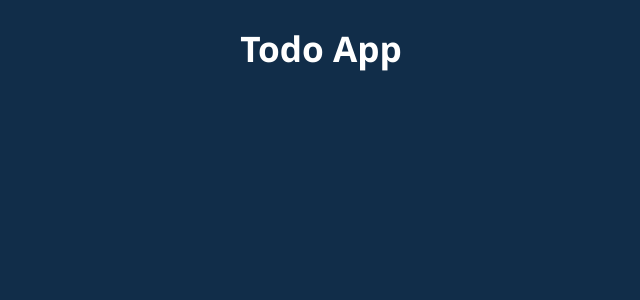
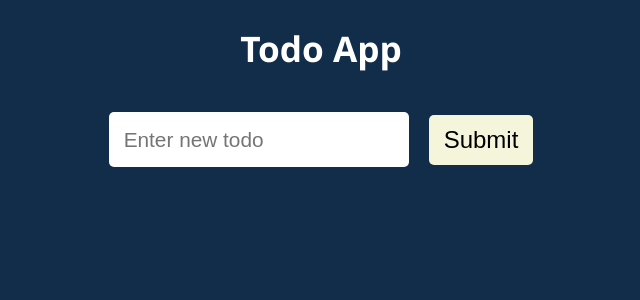
Before and after one commit to YevhenPetrovskyi/Todo-App, a React (Vite) app: page / in a window 1280 px wide. Shown: the top 300 px of the page, without its empty margins (319-959 px from the left). Built offline with nearby package versions, Linux system fonts and the light colour scheme; the HTML template or start-up script is replaced by a standard one.

Commit message:
add TodoForm component

```diff
--- a/src/App.jsx
+++ b/src/App.jsx
@@ -1,5 +1,7 @@
 import { useState } from 'react';
 import { v4 as uuidv4 } from 'uuid';
+
+import TodoForm from './components/Todos/TodoForm';
 
 import './App.css';
 
@@ -19,6 +21,7 @@ function App() {
   return (
     <div className="App">
       <h1>Todo App</h1>
+      <TodoForm addTodo={addTodoHandler} />
     </div>
   );
 }
--- a/src/components/Todos/TodoForm.jsx
+++ b/src/components/Todos/TodoForm.jsx
@@ -0,0 +1,33 @@
+import { useState } from 'react';
+import Button from '../UI/Button';
+import styles from './TodoForm.module.css';
+
+function TodoForm({ addTodo }) {
+  const [text, setText] = useState('');
+
+  const onSubmitHandler = (event) => {
+    event.preventDefault();
+    if (!text) {
+      return;
+    }
+    addTodo(text);
+    setText('');
+  };
+
+  return (
+    <div className={styles.todoFormContainer}>
+      <form onSubmit={onSubmitHandler}>
+        <input
+          placeholder="Enter new todo"
+          value={text}
+          onChange={(e) => setText(e.target.value)}
+        />
+        <Button type="submit" title="Submit">
+          Submit
+        </Button>
+      </form>
+    </div>
+  );
+}
+
+export default TodoForm;
--- a/src/components/Todos/TodoForm.module.css
+++ b/src/components/Todos/TodoForm.module.css
@@ -0,0 +1,18 @@
+.todoFormContainer {
+  margin-bottom: 30px;
+
+  form {
+    display: flex;
+    align-items: center;
+    justify-content: center;
+  }
+
+  input {
+    width: 45%;
+    height: 35px;
+    font-size: 1.3rem;
+    padding: 10px 15px;
+    border: none;
+    border-radius: 5px;
+  }
+}
--- a/src/components/UI/Button.jsx
+++ b/src/components/UI/Button.jsx
@@ -9,3 +9,5 @@ function Button(props) {
     </button>
   );
 }
+
+export default Button;
```
Also changed, not shown: .eslintrc.cjs.
